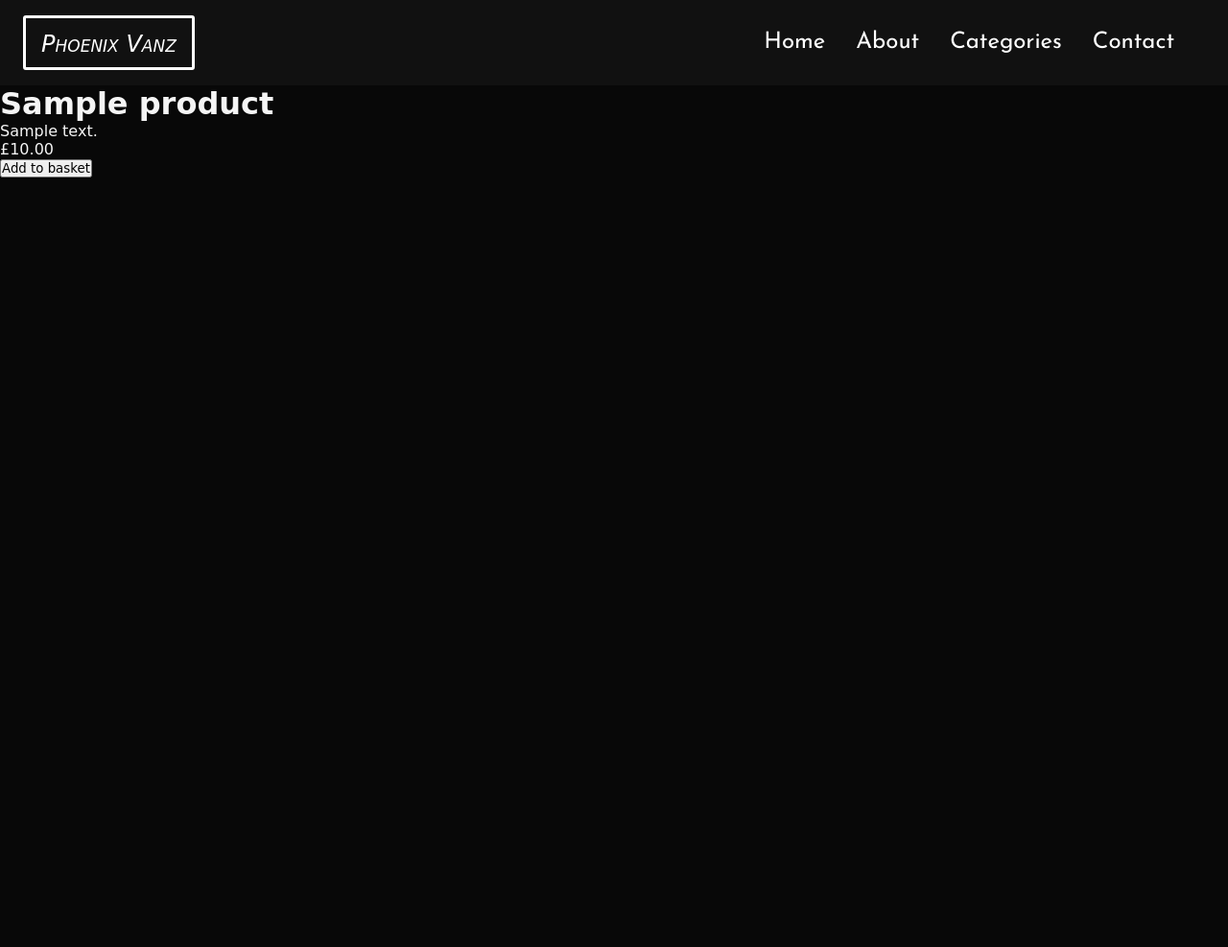
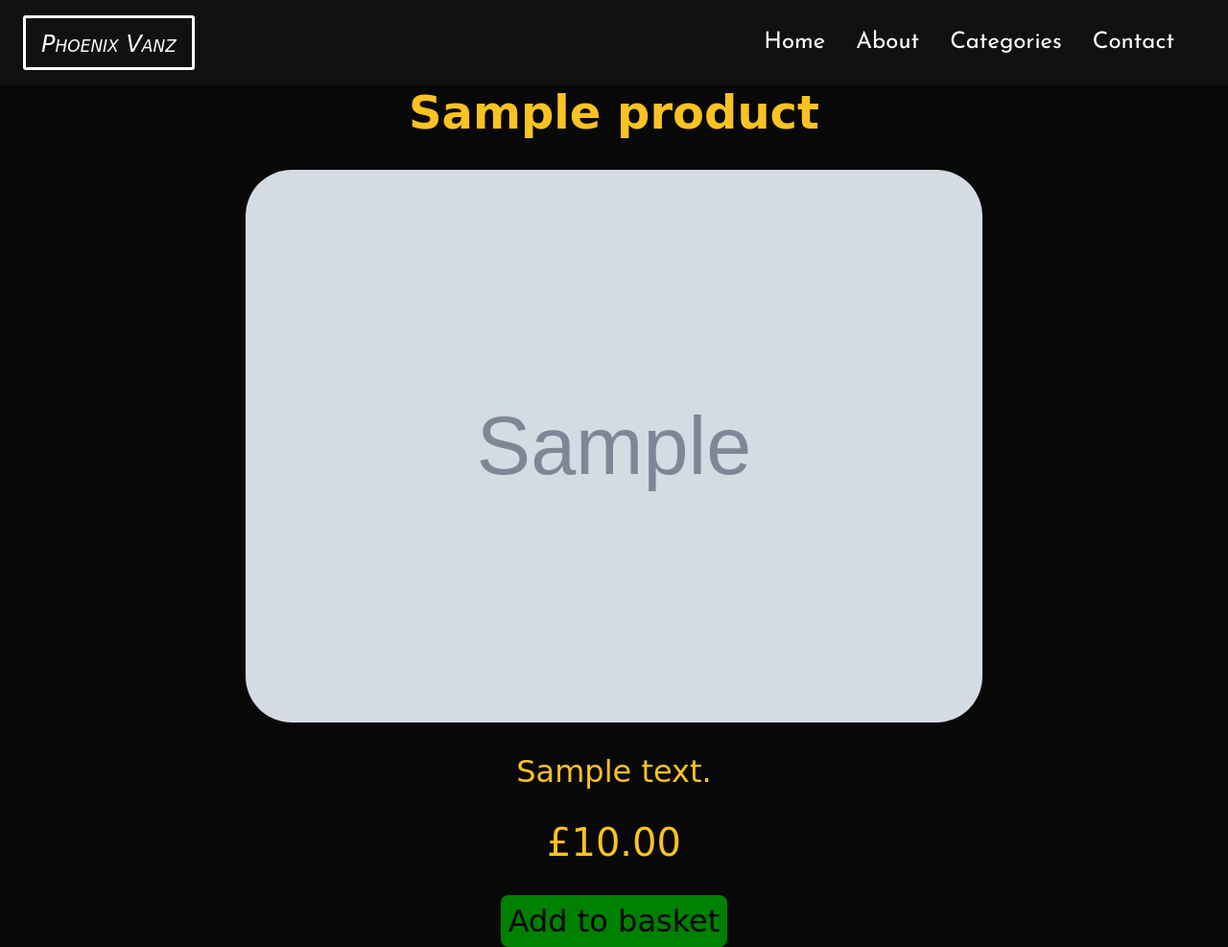
Before and after one commit to tomhaire87/pheonix, a Django app: a page that uses store/templates/store/base.html in a window 1280 px wide. Shown: the whole page at 96% size. Before the commit the page ends 185 px from the top, so only its background shows below. Run offline with Django 4.2, Linux system fonts and the light colour scheme; tables that the repository leaves empty hold one stand-in row (values such as "Sample post"); grey boxes marked "Sample" are stand-in pictures; some web fonts are replaced.

Commit message:
add images and product detail pages

```diff
--- a/requirements.txt
+++ b/requirements.txt
@@ -1,4 +1,5 @@
 asgiref==3.5.2
 Django==4.1.3
+Pillow==9.4.0
 sqlparse==0.4.3
 tzdata==2022.6
--- a/store/models.py
+++ b/store/models.py
@@ -1,5 +1,6 @@
 from django.db import models
 from django.urls import reverse
+from PIL import Image
 
 
 class Category(models.Model):
@@ -23,6 +24,7 @@ class Product(models.Model):
     name = models.CharField(max_length=200, blank=False, null=False)
     slug = models.SlugField(max_length=50)
     description = models.TextField(blank=True, null=True)
+    image_main = models.ImageField(upload_to='static\images', default='images/default.png')
     price = models.DecimalField(max_digits=6, decimal_places=2)
     created_at = models.DateTimeField(auto_now_add=True)
     updated_at = models.DateTimeField(auto_now=True)
--- a/store/static/store/css/nav.css
+++ b/store/static/store/css/nav.css
@@ -19,6 +19,7 @@ nav h1 {
     border: 3px white solid;
     border-radius: 3px;
     transition: 0.3s;
+    cursor: pointer;
 }
 
 nav h1:hover {
--- /dev/null
+++ b/store/static/store/css/single.css
@@ -0,0 +1,34 @@
+.product_detail_container {
+    display: grid;
+    grid-template-columns: 1fr;
+    justify-items: center;
+    grid-gap: 2rem;
+}
+
+.product_detail_container img {
+    border-radius: 3rem;
+}
+
+.product_detail_container h1 {
+    font-size: 3rem;
+    color: #FBC222;
+}
+
+.product_detail_container p {
+    font-size: 2rem;
+    color: #FBC222;
+}
+
+.product_detail_container span {
+    font-size: 2.5rem;
+    color: #FBC222;
+}
+
+.product_detail_container .btn {
+    padding: 0.5rem;
+    font-size: 2rem;
+    background-color: green;
+    border: none;
+    border-radius: 0.5rem;
+    cursor: pointer;
+}
--- a/store/templates/store/base.html
+++ b/store/templates/store/base.html
@@ -14,6 +14,7 @@
     <link rel="stylesheet" href="{% static 'store/css/nav.css' %}">
     <link rel="stylesheet" href="{% static 'store/css/index.css' %}">
     <link rel="stylesheet" href="{% static 'store/css/category_grid.css' %}">
+    <link rel="stylesheet" href="{% static 'store/css/single.css' %}">
     <link rel="apple-touch-icon" sizes="180x180" href="{% static 'store/favicon/apple-touch-icon.png' %}">
     <link rel="icon" type="image/png" sizes="32x32" href="{% static 'store/favicon/favicon-32x32.png' %}">
     <link rel="icon" type="image/png" sizes="16x16" href="{% static 'store/favicon/favicon-16x16.png' %}">
--- a/store/templates/store/products/single.html
+++ b/store/templates/store/products/single.html
@@ -5,30 +5,18 @@
 {{ product.name }}
 {% endblock %}
 {% block content %}
-<div class="container">
-    <main class="pt-5">
-        <div class="row g-3">
-            <div>
-                <h1>{{ product.name }}</h1>
-                <div>
-                    {% comment %} <img class="img" width="200px" alt="Responsive image" src="{{ product.image.url }}"> {% endcomment %}
-                </div>
-                <p>{{ product.description|slice:":355" }}</p>
-                <div class="border">
-                    <div class="col border-bottom">
-                        <div class="row p-3">
-                            <div><span>£{{ product.price }}</span></div>
-                        </div>
-                    </div>
-                        <div class="row p-3">
-                            <button type="button" class="btn btn-secondary btn-sm">
-                                Add to basket
-                            </button></div>
-                        </div>
-                    </div>
-                </div>
-            </div>
-        </div>
-    </main>
+<div class="product_detail_container">
+    <h1>{{ product.name }}</h1>
+
+    <img class="img" width="60%" alt="{{ product.name }}" src="{{ product.image_main.url }}">
+
+    <p>{{ product.description}}</p>
+
+    <span>£{{ product.price }}</span>
+
+    <button type="button" class="btn">
+        Add to basket
+    </button>
+
 </div>
 {% endblock %}
```
Also changed, not shown: media/static/images/IMG_20210516_185937.jpg (added), media/static/images/IMG_20210711_1344403.jpg (added), media/static/images/default.png (added), media/static/images/phoenix_hero_2.png (added), media/static/images/rear_ladder_category.jpg (added), media/static/images/spare_wheel_1.jpg (added), media/static/images/tbz_1.jpg (added), store/migrations/0002_product_image_main.py (added).
